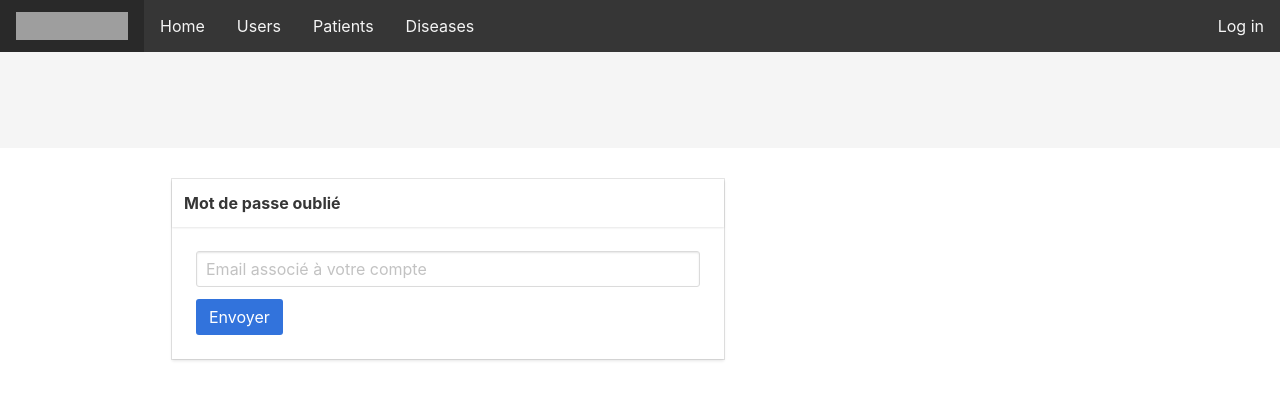
After one commit to sylann/nursequest, a Flask app: page /forgotten-password in a window 1280 px wide. The commit adds this page. Shown: the top 400 px of the page. Run offline with Flask 2, Linux system fonts and the light colour scheme; grey boxes are pictures that could not be loaded.

Commit message:
Forme login & forgotten-password

```diff
--- /dev/null
+++ b/app/templates/forgotten-password.html
@@ -0,0 +1,30 @@
+{% extends '_base.html' %}
+
+{% block content %}
+    {% include '_title.html' %}
+    <div class="container">
+
+        <div class="column is-three-fifths">
+            <div class="card">
+                <header class="card-header">
+                    <p class="card-header-title">Mot de passe oublié</p>
+                </header>
+                <div class="card-content">
+                    <form method="post" action="" enctype="multipart/form-data">
+                        <div class="field">
+                            <div class="control">
+                                <input class="input" type="text" placeholder="Email associé à votre compte" name="email"
+                                       required>
+                            </div>
+                        </div>
+                        <div class="field is-grouped">
+                            <div class="control">
+                                <button class="button is-link">Envoyer</button>
+                            </div>
+                        </div>
+                    </form>
+                </div>
+            </div>
+        </div>
+    </div>
+{% endblock %}
--- a/app/views/users.py
+++ b/app/views/users.py
@@ -13,6 +13,9 @@ from pprint import pprint
 def login():
     return render_template('login.html')
 
+@app.route('/forgotten-password')
+def forgottenpwd():
+    return render_template('forgotten-password.html')
 
 @app.route('/users')
 def get_users():
```
Also changed, not shown: app/templates/login.html (+16 -10 lines).
